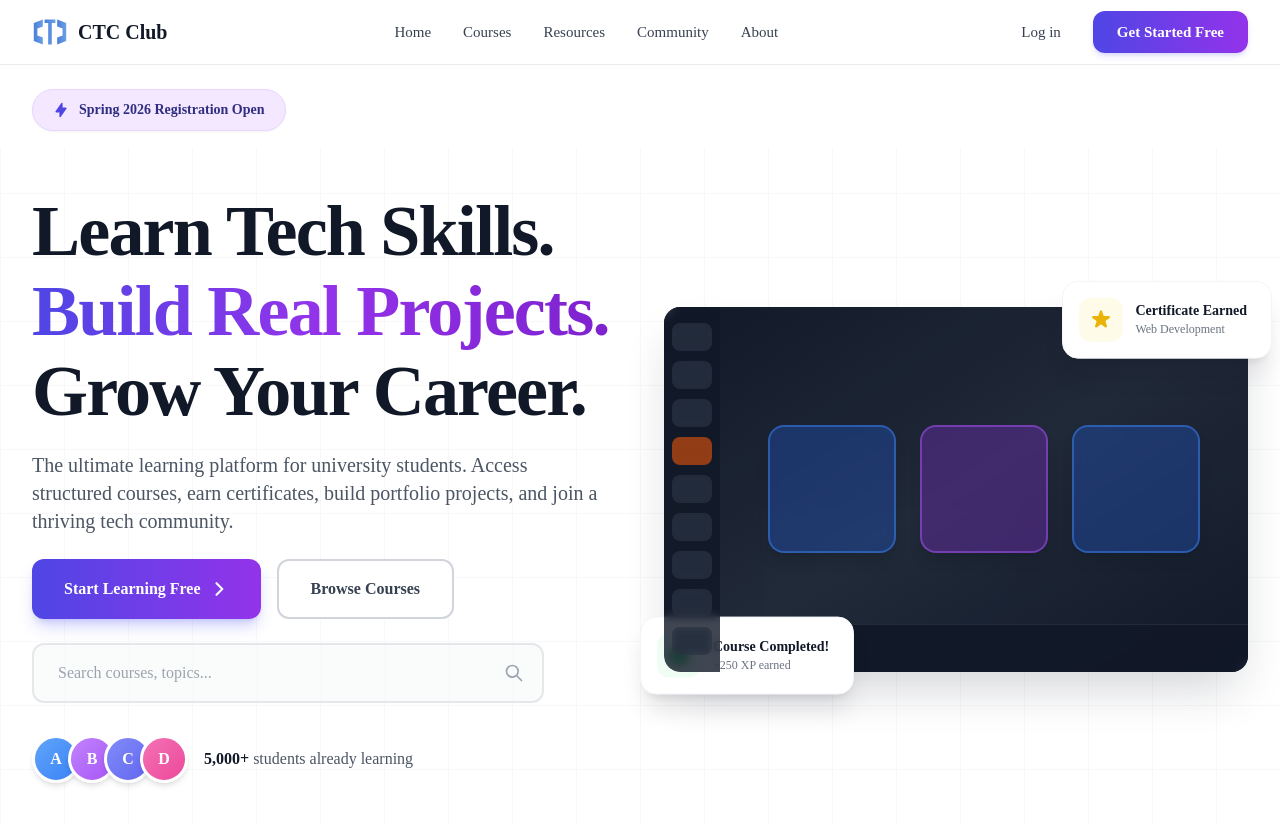
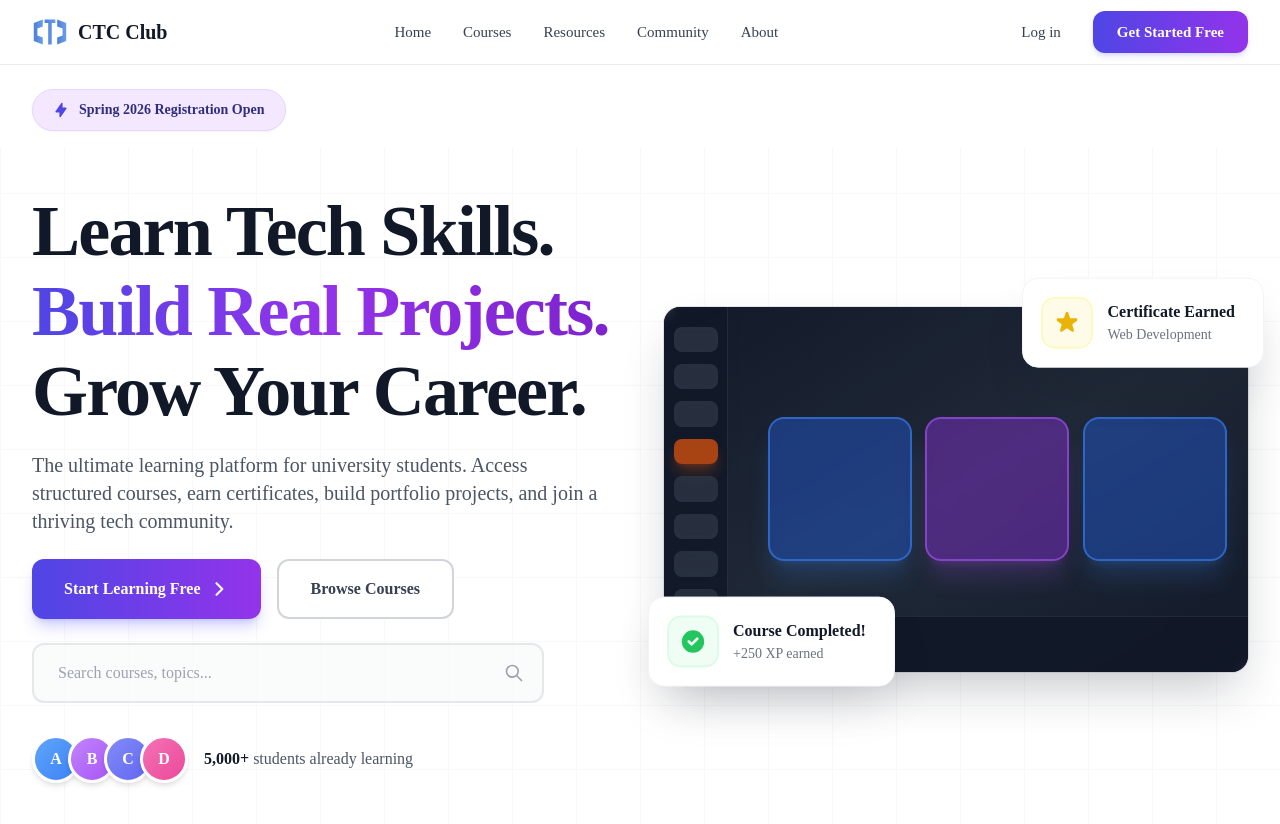
Before and after one commit to Shme-CS/ctc-club, a Next.js app: page / in a window 1280 px wide. Shown: the top 824 px of the page. Built offline with nearby package versions, Linux system fonts and the light colour scheme.

Commit message:
fix(ui): resolve floating badge z-index overlap issue
- Fix Certificate Earned badge overlapping with laptop mockup
- Implement proper z-index layering for hero image components
- Adjust badge positioning to top-right corner
- Add z-index containers for proper stacking context

```diff
--- a/components/sections/hero-image.tsx
+++ b/components/sections/hero-image.tsx
@@ -5,7 +5,7 @@ import { CertificateBadge, CompletionBadge } from '@/components/ui/floating-badg
  */
 function LaptopImage() {
   return (
-    <div className="relative rounded-2xl overflow-hidden shadow-2xl shadow-gray-900/20">
+    <div className="relative rounded-2xl overflow-hidden shadow-2xl shadow-gray-900/25 ring-1 ring-gray-900/10">
       {/* Laptop Screen */}
       <div className="aspect-[16/10] relative bg-gradient-to-br from-gray-900 via-gray-800 to-gray-900">
         {/* Grid Background Pattern */}
@@ -18,31 +18,31 @@ function LaptopImage() {
         </div>
 
         {/* Ubuntu Sidebar */}
-        <div className="absolute left-0 top-0 bottom-0 w-14 bg-gray-900/80 backdrop-blur-sm flex flex-col items-center py-4 gap-2.5 z-10">
+        <div className="absolute left-0 top-0 bottom-0 w-16 bg-gray-900/80 backdrop-blur-sm flex flex-col items-center py-5 gap-3 z-10 border-r border-gray-700/50">
           {[...Array(9)].map((_, i) => (
             <div
               key={i}
-              className={`w-10 h-10 rounded-lg ${
-                i === 3 ? 'bg-orange-600/60' : 'bg-gray-700/50'
-              } backdrop-blur-sm`}
+              className={`w-11 h-11 rounded-lg ${
+                i === 3 ? 'bg-orange-600/70 shadow-lg shadow-orange-600/30' : 'bg-gray-700/60 hover:bg-gray-600/60'
+              } backdrop-blur-sm transition-colors duration-200`}
             />
           ))}
         </div>
 
         {/* Main Content - 3 Colored Squares */}
-        <div className="absolute inset-0 flex items-center justify-center ml-14">
-          <div className="grid grid-cols-3 gap-6 p-8">
+        <div className="absolute inset-0 flex items-center justify-center ml-16">
+          <div className="grid grid-cols-3 gap-8 p-10">
             {/* Blue Square */}
-            <div className="w-32 h-32 rounded-2xl bg-blue-600/30 border-2 border-blue-500/50 backdrop-blur-sm shadow-lg" />
+            <div className="w-36 h-36 rounded-2xl bg-blue-600/40 border-2 border-blue-500/60 backdrop-blur-sm shadow-xl shadow-blue-500/20 hover:scale-105 transition-transform duration-300" />
             {/* Purple Square */}
-            <div className="w-32 h-32 rounded-2xl bg-purple-600/30 border-2 border-purple-500/50 backdrop-blur-sm shadow-lg" />
+            <div className="w-36 h-36 rounded-2xl bg-purple-600/40 border-2 border-purple-500/60 backdrop-blur-sm shadow-xl shadow-purple-500/20 hover:scale-105 transition-transform duration-300" />
             {/* Blue Square */}
-            <div className="w-32 h-32 rounded-2xl bg-blue-600/30 border-2 border-blue-500/50 backdrop-blur-sm shadow-lg" />
+            <div className="w-36 h-36 rounded-2xl bg-blue-600/40 border-2 border-blue-500/60 backdrop-blur-sm shadow-xl shadow-blue-500/20 hover:scale-105 transition-transform duration-300" />
           </div>
         </div>
 
         {/* Bottom toolbar */}
-        <div className="absolute bottom-0 left-14 right-0 h-12 bg-gray-900/90 backdrop-blur-sm border-t border-gray-700/50" />
+        <div className="absolute bottom-0 left-16 right-0 h-14 bg-gray-900/90 backdrop-blur-sm border-t border-gray-700/50" />
       </div>
     </div>
   );
@@ -60,8 +60,12 @@ function FloatingBadges() {
 export function HeroImage() {
   return (
     <div className="relative">
-      <LaptopImage />
-      <FloatingBadges />
+      <div className="relative z-0">
+        <LaptopImage />
+      </div>
+      <div className="relative z-10">
+        <FloatingBadges />
+      </div>
     </div>
   );
 }
--- a/components/ui/floating-badge.tsx
+++ b/components/ui/floating-badge.tsx
@@ -12,21 +12,21 @@ interface FloatingBadgeProps {
 
 export function FloatingBadge({ icon, title, subtitle, position, delay }: FloatingBadgeProps) {
   const positionClasses = {
-    'top-right': '-top-4 -right-6',
-    'bottom-left': '-bottom-6 -left-6',
+    'top-right': '-top-96 -right-4',
+    'bottom-left': '-bottom-4 -left-4',
   };
 
   return (
     <div
-      className={`absolute ${positionClasses[position]} bg-white rounded-2xl shadow-xl shadow-gray-900/10 p-4 flex items-center gap-3 animate-float border border-gray-100`}
+      className={`absolute ${positionClasses[position]} z-20 bg-white rounded-2xl shadow-2xl shadow-gray-900/15 p-5 flex items-center gap-4 animate-float border border-gray-100 hover:scale-105 transition-transform duration-300`}
       style={delay ? { animationDelay: delay } : undefined}
     >
       <div className="flex-shrink-0">
         {icon}
       </div>
       <div className="pr-2">
-        <p className="text-sm font-bold text-gray-900 leading-tight">{title}</p>
-        <p className="text-xs text-gray-500 leading-tight mt-0.5">{subtitle}</p>
+        <p className="text-base font-bold text-gray-900 leading-tight">{title}</p>
+        <p className="text-sm text-gray-500 leading-tight mt-1">{subtitle}</p>
       </div>
     </div>
   );
@@ -39,8 +39,8 @@ export function CertificateBadge() {
       title="Certificate Earned"
       subtitle="Web Development"
       icon={
-        <div className="w-11 h-11 bg-yellow-50 rounded-xl flex items-center justify-center">
-          <svg className="w-6 h-6 text-yellow-500" fill="currentColor" viewBox="0 0 20 20">
+        <div className="w-12 h-12 bg-yellow-50 rounded-xl flex items-center justify-center ring-2 ring-yellow-100">
+          <svg className="w-7 h-7 text-yellow-500" fill="currentColor" viewBox="0 0 20 20">
             <path d="M9.049 2.927c.3-.921 1.603-.921 1.902 0l1.07 3.292a1 1 0 00.95.69h3.462c.969 0 1.371 1.24.588 1.81l-2.8 2.034a1 1 0 00-.364 1.118l1.07 3.292c.3.921-.755 1.688-1.54 1.118l-2.8-2.034a1 1 0 00-1.175 0l-2.8 2.034c-.784.57-1.838-.197-1.539-1.118l1.07-3.292a1 1 0 00-.364-1.118L2.98 8.72c-.783-.57-.38-1.81.588-1.81h3.461a1 1 0 00.951-.69l1.07-3.292z" />
           </svg>
         </div>
@@ -57,8 +57,8 @@ export function CompletionBadge() {
       subtitle="+250 XP earned"
       delay="1s"
       icon={
-        <div className="w-11 h-11 bg-green-50 rounded-xl flex items-center justify-center">
-          <svg className="w-6 h-6 text-green-500" fill="currentColor" viewBox="0 0 20 20">
+        <div className="w-12 h-12 bg-green-50 rounded-xl flex items-center justify-center ring-2 ring-green-100">
+          <svg className="w-7 h-7 text-green-500" fill="currentColor" viewBox="0 0 20 20">
             <path fillRule="evenodd" d="M10 18a8 8 0 100-16 8 8 0 000 16zm3.707-9.293a1 1 0 00-1.414-1.414L9 10.586 7.707 9.293a1 1 0 00-1.414 1.414l2 2a1 1 0 001.414 0l4-4z" clipRule="evenodd" />
           </svg>
         </div>
```
